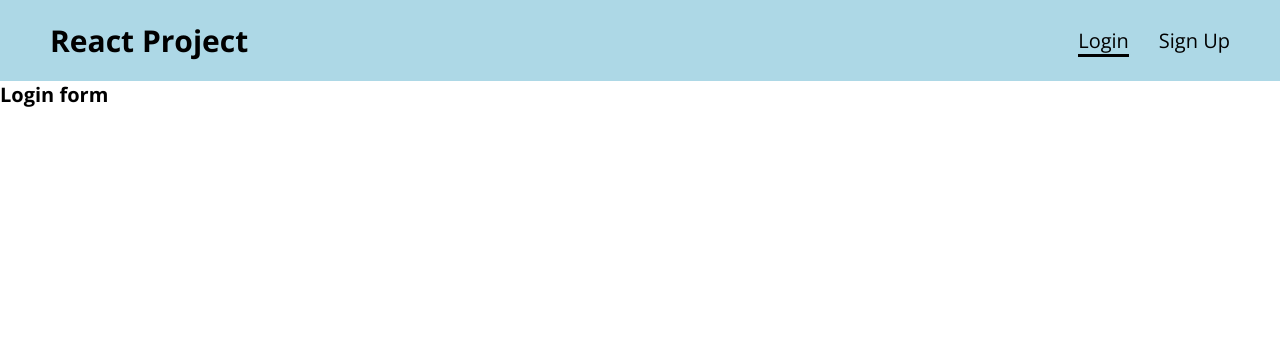
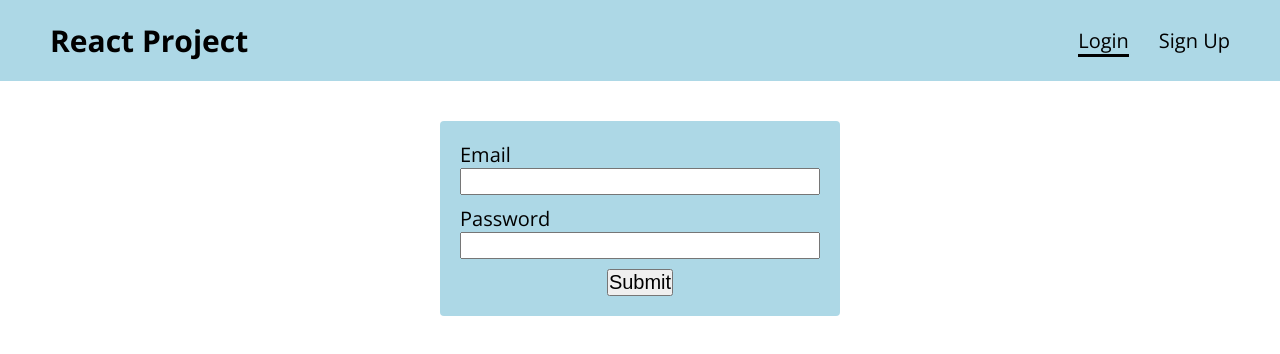
Before and after one commit to nik-ves/virtual-museum-app, a React (Create React App) app: page /auth/login in a window 1280 px wide. Shown: the top 354 px of the page. Built offline with nearby package versions, Linux system fonts and the light colour scheme.

Commit message:
Login form

```diff
--- a/src/components/pages/Auth/LoginForm.js
+++ b/src/components/pages/Auth/LoginForm.js
@@ -1,5 +1,44 @@
+import classes from "./LoginForm.module.css";
+
+import useInput from "../../../hooks/use-input";
+
 const LoginForm = () => {
-  return <h1>Login form</h1>;
+  const { value: email, valueChangeHandler: emailChangeHandler } = useInput();
+  const { value: password, valueChangeHandler: passwordChangeHandler } =
+    useInput();
+
+  const submitHandler = (event) => {
+    event.preventDefault();
+
+    console.log({
+      email,
+      password,
+    });
+  };
+
+  return (
+    <div className={classes["form-content"]}>
+      <form onSubmit={submitHandler} className={classes.form}>
+        <label htmlFor="email">Email</label>
+        <input
+          type="email"
+          id="email"
+          value={email}
+          onChange={emailChangeHandler}
+        />
+
+        <label htmlFor="password">Password</label>
+        <input
+          type="password"
+          id="password"
+          value={password}
+          onChange={passwordChangeHandler}
+        />
+
+        <button type="submit">Submit</button>
+      </form>
+    </div>
+  );
 };
 
 export default LoginForm;
--- /dev/null
+++ b/src/components/pages/Auth/LoginForm.module.css
@@ -0,0 +1,26 @@
+.form {
+  display: flex;
+  flex-direction: column;
+  width: 400px;
+  font-size: 2rem;
+  padding: 2rem;
+  background-color: lightblue;
+  border-radius: 4px;
+}
+
+.form input,
+.form textarea {
+  font-size: 2rem;
+  margin-bottom: 1rem;
+}
+
+.form button {
+  align-self: center;
+  font-size: 2rem;
+}
+
+.form-content {
+  display: flex;
+  justify-content: center;
+  margin-top: 4rem;
+}
```
Also changed, not shown: 1 other file (tests, documents, lock files or other folders).
